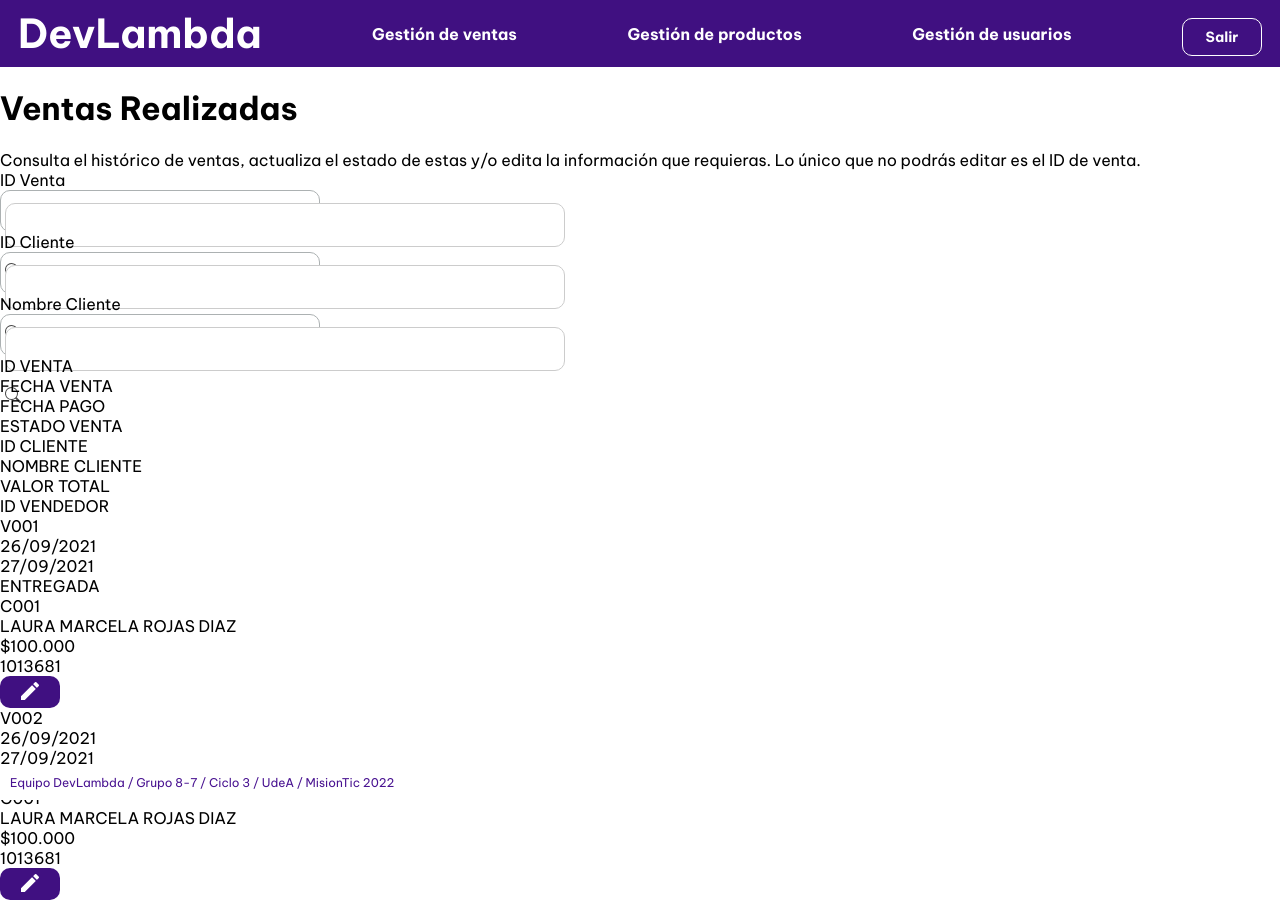
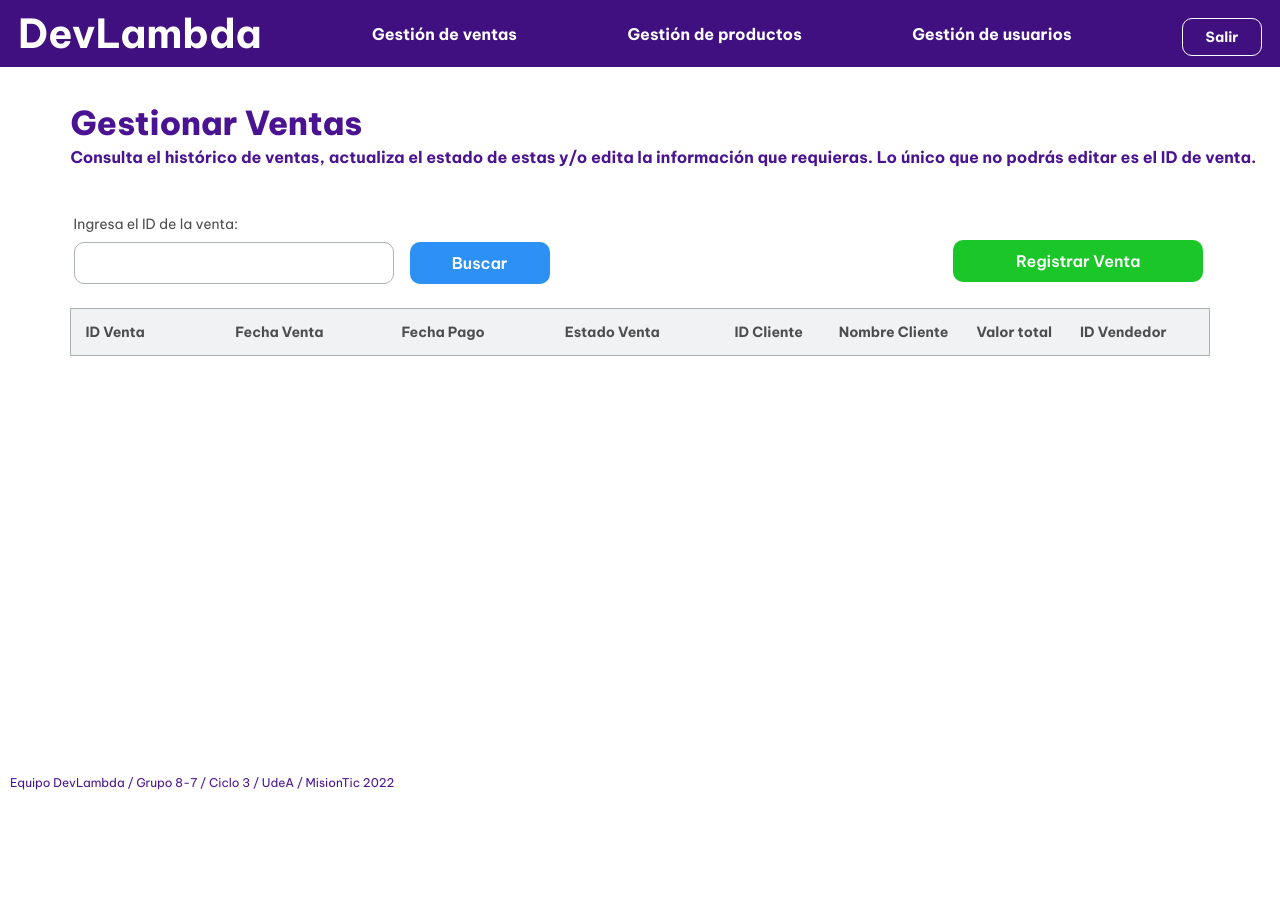
Before and after one commit to DevLambda/front-heroku, a React (Create React App) app: page /Ventas in a window 1280 px wide. After the commit the page ends 800 px from the top, so only its background shows below. Built offline with nearby package versions, Linux system fonts and the light colour scheme.

Commit message:
Avances en interfaz de ventas, pasar css y boton registrar venta

```diff
--- a/src/pages/GestionarProductos.jsx
+++ b/src/pages/GestionarProductos.jsx
@@ -118,7 +118,7 @@ const TablaProductos = ({ listaProductos }) => {
                                 <th scope="col">Valor</th>
                                 <th scope="col">Estado</th>
                                 <th scope="col">Actividad</th>
-                            </tr>yarn
+                            </tr>
                             </thead>
                         <tbody>
                             {listaProductos.map((producto, estaDisponible) => {
@@ -167,7 +167,9 @@ const RegistrarProductos = ({ setMostrarTablaProductos, listaProductos, setGesti
         <div>
             <Header/>
             <div className="textosInicioSeccion">
-            <div className="tituloSeccion">Agregar nuevo producto</div>
+            <div className="tituloSeccion">
+                <span>Agregar nuevo producto</span>
+                    </div>
             <div className="descripcionSeccion">Ingresa los datos del nuevo producto.</div>
         </div>
             <div className="contenedorFormulario">
--- a/src/pages/Ventas.jsx
+++ b/src/pages/Ventas.jsx
@@ -1,157 +1,116 @@
 import React from 'react'
 import Header from '../components/Header';
 import Footer from '../components/Footer';
+import Filtros from '../components/Filtros'
+
+{/*const GestionarVentasBackend = [
+    {
+        idVenta: "0001",
+        fecha_venta:"08/10/2021",
+        fecha_pago:"8/10/2021",
+        estado_venta: "Cancelada",
+        idCliente:'0001',
+        nombre_cliente:'Laura Rojas',
+        total_venta: "$120.000",
+        idVendedor: "001",
+    },
+    {
+        idVenta: "0002",
+        fecha_venta:"08/10/2021",
+        fecha_pago:"8/10/2021",
+        estado_venta: "Cancelada",
+        idCliente:'0001',
+        nombre_cliente:'Laura Rojas',
+        total_venta: "$120.000",
+        idVendedor: "001",
+    },
+    {
+        idVenta: "0003",
+        fecha_venta:"08/10/2021",
+        fecha_pago:"8/10/2021",
+        estado_venta: "Cancelada",
+        idCliente:'0001',
+        nombre_cliente:'Laura Rojas',
+        total_venta: "$120.000",
+        idVendedor: "001",
+    },
+    {
+        idVenta: "0004",
+        fecha_venta:"08/10/2021",
+        fecha_pago:"8/10/2021",
+        estado_venta: "Cancelada",
+        idCliente:'0001',
+        nombre_cliente:'Laura Rojas',
+        total_venta: "$120.000",
+        idVendedor: "001",
+    },
+]
+*/}
 
 const Ventas = () => {
     return (
     <div>
         <Header/>
-
-    <main>
-        <h1>Ventas Realizadas</h1>
-        <span id="textocorto">Consulta el histórico de ventas, actualiza el estado de estas y/o edita la información que requieras. Lo único que no podrás editar es el ID de venta.</span>
-
-        <ul className="fitros">
-            <li className="nombreFiltros">ID Venta</li>
-            <div className="buscar">
+            <div className="textosInicioSeccion">
+                <div className="tituloSeccion">
+                    <span>Gestionar Ventas</span>
+                    <button  className="botonCrear">Registrar Venta</button>
+                </div>
+                <div className="descripcionSeccion">Consulta el histórico de ventas, actualiza el estado de estas y/o edita la información que requieras. Lo único que no podrás editar es el ID de venta.
+            </div>
+    </div>
+        <section>
+            <ul className="posicionBuscador">
                 <li>
-                    <input  type="text" name="idventa" id="search_input"/>
-                    <i className="bi bi-search"></i>
-                    <svg xmlns="http://www.w3.org/2000/svg" width="16" height="16" fill="currentColor" className="bi bi-search" viewBox="0 0 16 16">
-                        <path d="M11.742 10.344a6.5 6.5 0 1 0-1.397 1.398h-.001c.03.04.062.078.098.115l3.85 3.85a1 1 0 0 0 1.415-1.414l-3.85-3.85a1.007 1.007 0 0 0-.115-.1zM12 6.5a5.5 5.5 0 1 1-11 0 5.5 5.5 0 0 1 11 0z"/>
-                    </svg>
+                    <div className="label">Ingresa el ID de la venta: </div>
+                            <Filtros/>
                 </li>
-            </div>
-            <li className="nombreFiltros">ID Cliente</li>
-            <div className="buscar">
-                <li>
-                    <input  type="text" name="idventa"/>
-                    <i className="bi bi-search"></i>
-                    <svg xmlns="http://www.w3.org/2000/svg" width="16" height="16" fill="currentColor" className="bi bi-search" viewBox="0 0 16 16">
-                        <path d="M11.742 10.344a6.5 6.5 0 1 0-1.397 1.398h-.001c.03.04.062.078.098.115l3.85 3.85a1 1 0 0 0 1.415-1.414l-3.85-3.85a1.007 1.007 0 0 0-.115-.1zM12 6.5a5.5 5.5 0 1 1-11 0 5.5 5.5 0 0 1 11 0z"/>
-                    </svg>
-                </li>
-            </div>
-            <li className="nombreFiltros">Nombre Cliente</li>
-            <div className="buscar">
-                <li>
-                    <input  type="text" name="idventa"/>
-                    <i className="bi bi-search iconoBuscar"></i>
-                    <svg xmlns="http://www.w3.org/2000/svg" width="16" height="16" fill="currentColor" className="bi bi-search" viewBox="0 0 16 16">
-                        <path d="M11.742 10.344a6.5 6.5 0 1 0-1.397 1.398h-.001c.03.04.062.078.098.115l3.85 3.85a1 1 0 0 0 1.415-1.414l-3.85-3.85a1.007 1.007 0 0 0-.115-.1zM12 6.5a5.5 5.5 0 1 1-11 0 5.5 5.5 0 0 1 11 0z"/>
-                    </svg>
-                </li>
-            </div>
             </ul>
 
+                    <div className="productsTable">
+                        <table summary="Ventas registradas" className="usersTable">
+                            <caption></caption>
+                                <thead>
+                                <tr>
+                                    <th scope="col">ID Venta</th>
+                                    <th scope="col">Fecha Venta</th>
+                                    <th scope="col">Fecha Pago</th>
+                                    <th scope="col">Estado Venta</th>
+                                    <th scope="col">ID Cliente</th>
+                                    <th scope="col">Nombre Cliente</th>
+                                    <th scope="col">Valor total</th>
+                                    <th scope="col">ID Vendedor</th>
+                                    <th scope="col"></th>
 
-        <div className="tablaVentas">
-            <div className="tablaVentasCampos">
-                <ul>
-                    <li>
-                        <div className="campos">
-                            <div className="idVenta">
-                                <span>ID VENTA</span>
+                                </tr>
+                            </thead>
+                            <tbody>
+                                {/* <div className="tablaVentasCampos"> */}
+                                {/* listaUsuarios={GestionarUsuarios}
+                                        setGestionarUsuarios={setGestionarUsuarios}
+                                        {listaUsuarios.map((usuario) => {
+                                        return(
+                                        <tr>
+                                                <td>{usuario.id_usuario}</td>
+                                                <td>{usuario.given_name}</td>
+                                                <td>{usuario.family_name}</td>
+                                                <td>{usuario.rol}</td>
+                                                <td>{usuario.email}</td>
+                                                <td>{usuario.cellphone}</td>
+                                                <td><label className={usuario.estado==='Aprobado'?"badgeAvailable":"badgeNotAvailable"}>{usuario.estado}</label></td>
+                                                <td><button className="editButton">
+                                                    <span className="material-icons">edit</span></button>
+                                                </td>
+                                            </tr>
+                                        );
+                                            })} */}
+                            </tbody>
+                        </table>
                     </div>
-                            <div className="fechaVenta">
-                                <span>FECHA VENTA</span>
-                            </div>
-                            <div className="fechaPago">
-                                <span>FECHA PAGO</span>
-                            </div>
-                            <div className="estadoVenta">
-                                <span>ESTADO VENTA</span>
-                            </div>
-                            <div className="idCliente">
-                                <span>ID CLIENTE</span>
-                            </div>
-                            <div className="cliente">
-                                <span>NOMBRE CLIENTE</span>
-                            </div>
-                            <div className="valorTotal">
-                                <span>VALOR TOTAL</span>
-                            </div>
-                            <div className="vendedor">
-                                <span>ID VENDEDOR</span>
-                            </div>
-                            <div className="editar">
-                                <span></span>
-                            </div>
-                        </div>
-                    </li>
-                </ul>
-            </div>
-            <div className="tablaVentasRegistros">
-                <ul>
-                    <li>
-                        <div className="campos">
-                            <div className="idVenta">
-                                <span>V001</span>
-                            </div>
-                            <div className="fechaVenta">
-                                 <span>26/09/2021</span>
-                            </div>
-                            <div className="fechaPago">
-                                <span>27/09/2021</span>
-                            </div>
-                            <div className="estadoVenta">
-                                <span className="entregada">ENTREGADA</span>
-                            </div>
-                            <div className="idCliente">
-                                <span>C001</span>
-                            </div>
-                            <div className="cliente">
-                                <span>LAURA MARCELA ROJAS DIAZ</span>
-                            </div>
-                            <div className="valorTotal">
-                                <span>$100.000</span>
-                            </div>
-                            <div className="vendedor">
-                                <span>1013681</span>
-                            </div>
-                            <div className="editar">
-                              <button class="editButton"><span class="material-icons md-18">edit</span></button>
-                            </div>
-                        </div>
-                    </li>
-                    <li>
-                        <div className="campos">
-                            <div className="idVenta">
-                                <span>V002</span>
-                            </div>
-                            <div className="fechaVenta">
-                                 <span>26/09/2021</span>
-                            </div>
-                            <div className="fechaPago">
-                                <span>27/09/2021</span>
-                            </div>
-                            <div className="estadoVenta">
-                                <span className="cancelada">CANCELADA</span>
-                            </div>
-                            <div className="idCliente">
-                                <span>C001</span>
-                            </div>
-                            <div className="cliente">
-                                <span>LAURA MARCELA ROJAS DIAZ</span>
-                            </div>
-                            <div className="valorTotal">
-                                <span>$100.000</span>
-                            </div>
-                            <div className="vendedor">
-                                <span>1013681</span>
-                            </div>
-                            <div className="editar">
-                              <button class="editButton"><span class="material-icons md-18">edit</span></button>
-                            </div>
-                        </div>
-                    </li>
-                </ul>
-            </div>
-        </div>
-    </main>
+                </section>
         <Footer/>
     </div>
     )
 }
 
-export default Ventas
+export default Ventas;
--- a/src/styles/App.css
+++ b/src/styles/App.css
@@ -171,18 +171,20 @@ font-family: 'Be Vietnam Pro', sans-serif;
     display: grid;
     color:#491391;
     margin-left: 4.4em;
-    align-self: flex-start;
+
 }
 
 .tituloSeccion {
     font-size: 33px;
     font-weight: 800;
+    display: flex;
 }
 
 .descripcionSeccion {
     margin-top: 0.2em;
     font-weight: 700;
     font-size: 16px;
+    display: flex;
 }
 
 /*------------ Gestionar Productos / Landing(Tabla) --------------*/
@@ -233,9 +235,9 @@ font-family: 'Be Vietnam Pro', sans-serif;
     height: 42px;
     width: 250px;
     cursor: pointer;
-    position:fixed;
     right: 4.8em;
     top: 15em;
+    position: fixed;
 }
 
 .botonCrear:hover {
@@ -275,6 +277,7 @@ thead th, tfoot th {
     font-weight: 700;
     color:#4D4D4D;
     text-align: left;
+    ;
 }
 
 thead, tfoot {
@@ -298,7 +301,7 @@ thead th:nth-child(4) {
 }
 
 thead th:nth-child(5) {
-    width: 20%;
+    width: 10%;
 }
 
 th, td {
@@ -430,6 +433,10 @@ background-color: #00ac00;
     border-collapse: collapse;
 }
 
+.usersTable th{
+    white-space:nowrap;
+}
+
 /*------------FOOTER--------------*/
 .footer {
   color: #491391;
```
Lines whose indentation alone changed are shown as unchanged.
